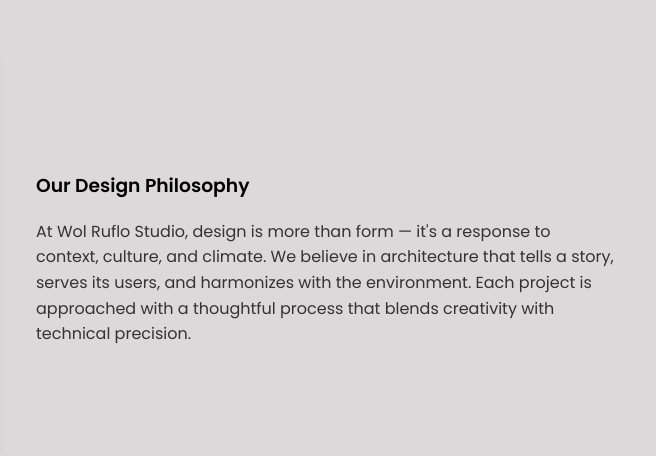
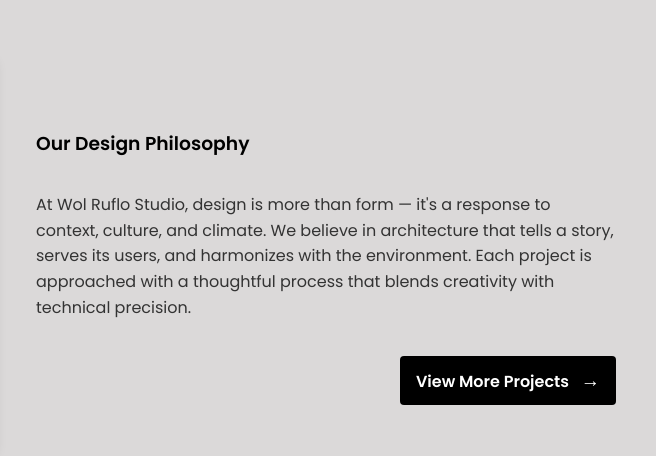
Before and after one commit to Ndunguleroy/demo, a plain HTML site: page index.html in a window 1280 px wide. Shown: the part 1278-1734 px from the top of the page, 624-1280 px from the left. Drawn offline with Linux system fonts and the light colour scheme.

Commit message:
index.html

```diff
--- a/index.html
+++ b/index.html
@@ -449,14 +449,44 @@
     }
 
     .philosophy-text {
-      flex: 1 1 400px;
-    }
+  flex: 1 1 400px;
+  display: flex;
+  flex-direction: column;
+}
 
     .philosophy-text p {
       font-size: 1rem;
       color: #333;
       line-height: 1.6;
     }
+
+    .view-more-button {
+  display: inline-block;
+  margin-top: 20px;
+  margin-left: auto; /* pushes the button to the right */
+  padding: 10px 16px;
+  background-color: #000;
+  color: #fff;
+  text-decoration: none;
+  font-weight: bold;
+  border-radius: 4px;
+  transition: background-color 0.3s ease;
+}
+
+  .view-more-button .arrow {
+    margin-left: 8px;
+    font-size: 1.2em;
+  }
+
+  .view-more-button:hover {
+    background-color: #333;
+  }
+
+  .button-wrapper {
+  display: flex;
+  justify-content: flex-end;
+  margin-top: auto;
+}
   </style>
 </head>
 <body>
@@ -581,7 +611,7 @@
   </section>
 
 <!-- Philosophy Section -->
-  <section class="design-philosophy" id="philosophy">
+<section class="design-philosophy" id="philosophy">
     <div class="philosophy-container">
       <div class="philosophy-image">
         <img src="https://i.pinimg.com/736x/90/0e/34/900e3495dabffb92f63702aa0e2950de.jpg" alt="Design Philosophy">
@@ -591,6 +621,9 @@
         <p>
           At Wol Ruflo Studio, design is more than form — it's a response to context, culture, and climate. We believe in architecture that tells a story, serves its users, and harmonizes with the environment. Each project is approached with a thoughtful process that blends creativity with technical precision.
         </p>
+        <a href="#projects" class="view-more-button">
+          View More Projects <span class="arrow">→</span>
+        </a>
       </div>
     </div>
   </section>
```
